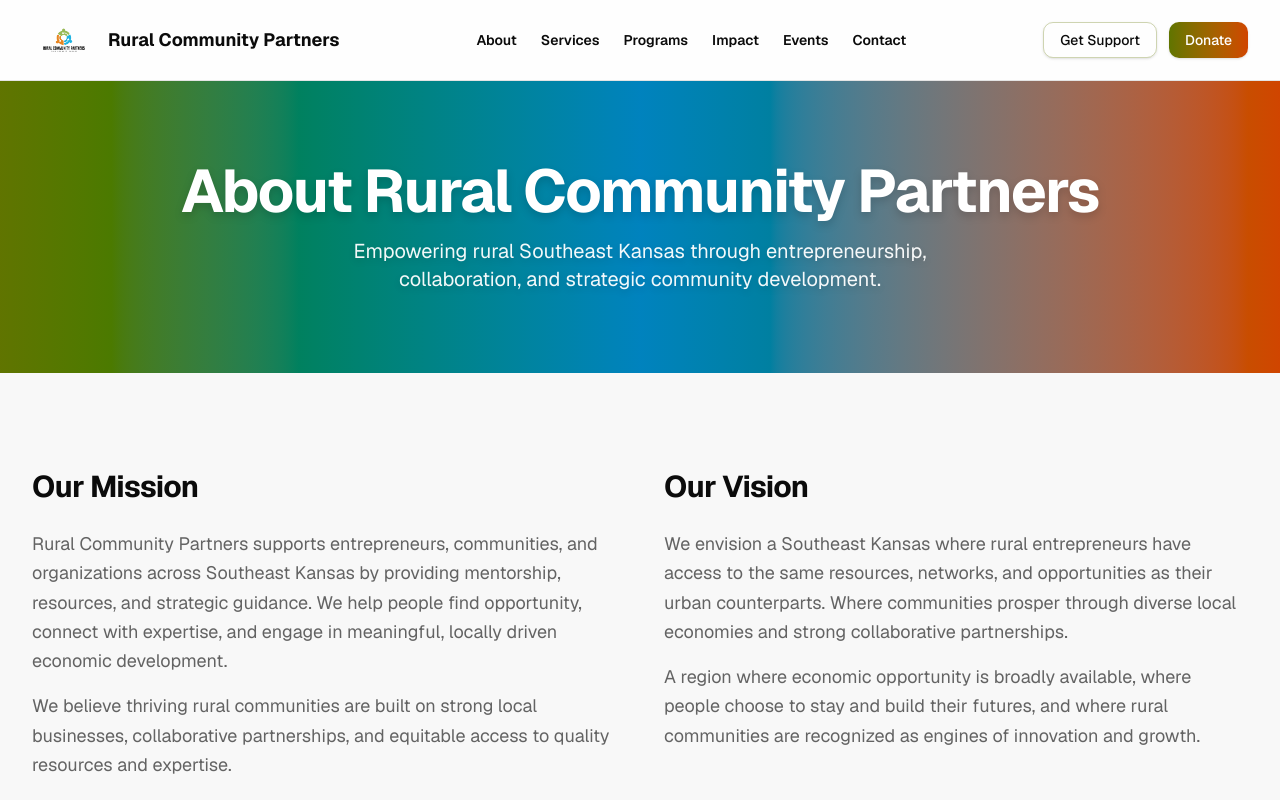
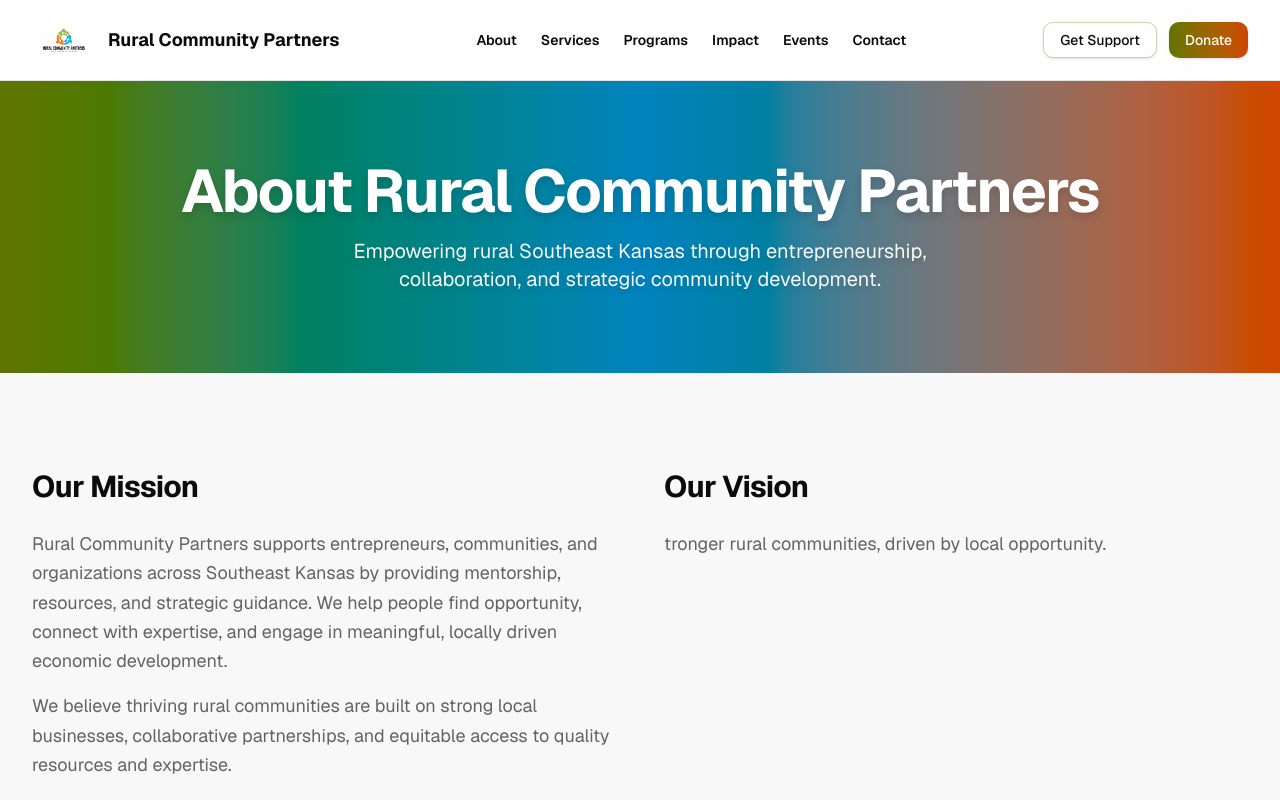
Before and after one commit to YouE168/Rural-Community-Partners-Intern, a Next.js app: page /about in a window 1280 px wide. Shown: the top 800 px of the page. Built offline with nearby package versions, Linux system fonts and the light colour scheme.

Commit message:
changed: vision of About page

```diff
--- a/app/about/page.tsx
+++ b/app/about/page.tsx
@@ -83,16 +83,9 @@ export default function AboutPage() {
                 Our Vision
               </h2>
               <p className="text-lg text-muted-foreground leading-relaxed mb-4">
-                We envision a Southeast Kansas where rural entrepreneurs have
-                access to the same resources, networks, and opportunities as
-                their urban counterparts. Where communities prosper through
-                diverse local economies and strong collaborative partnerships.
+                tronger rural communities, driven by local opportunity.
               </p>
-              <p className="text-lg text-muted-foreground leading-relaxed">
-                A region where economic opportunity is broadly available, where
-                people choose to stay and build their futures, and where rural
-                communities are recognized as engines of innovation and growth.
-              </p>
+              <p className="text-lg text-muted-foreground leading-relaxed"></p>
             </div>
           </div>
         </div>
```
